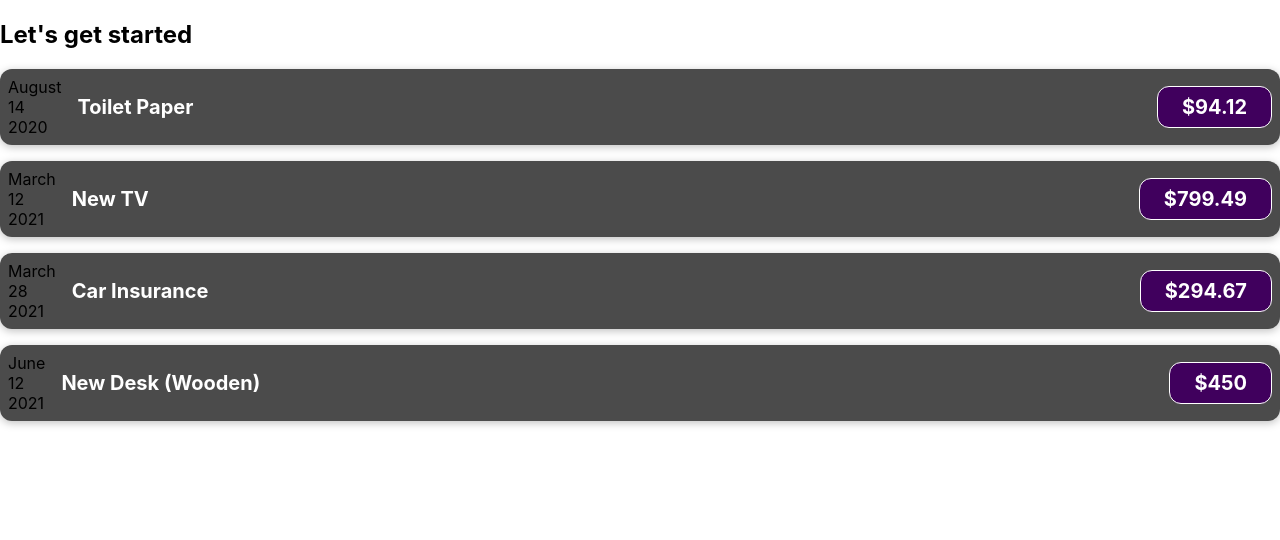
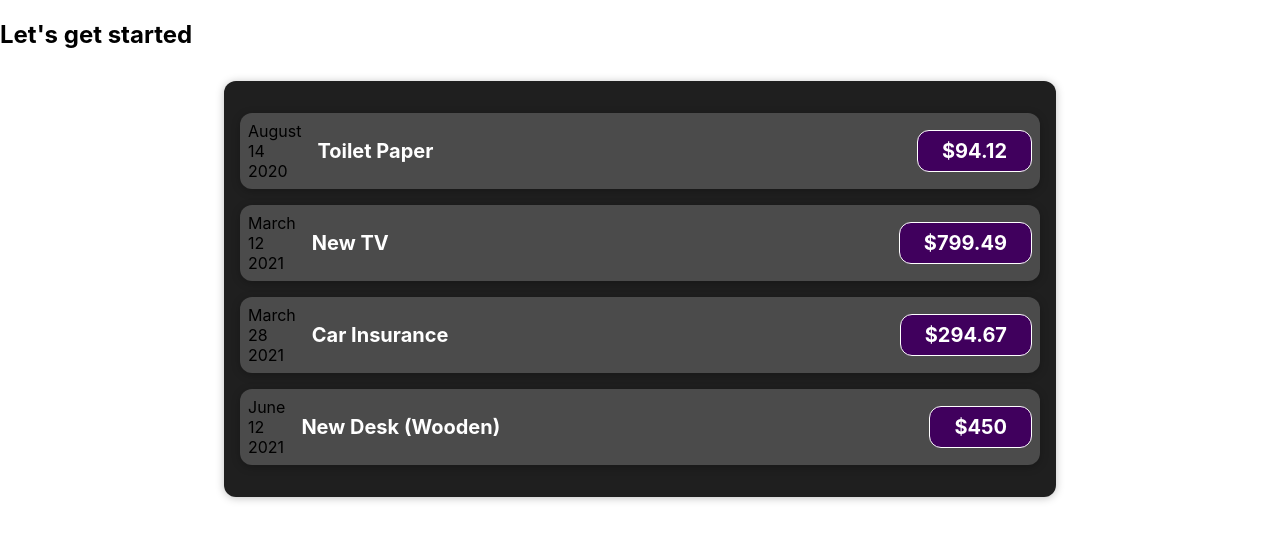
Before and after one commit to johnpitchko/react-complete-guide, a React (Create React App) app: page / in a window 1280 px wide. Shown: the top 540 px of the page. Built offline with nearby package versions, Linux system fonts and the light colour scheme.

Commit message:
Complete 39 / assignment 1

```diff
--- a/src/App.js
+++ b/src/App.js
@@ -1,6 +1,6 @@
 import "./App.css";
+import Expenses from './components/Expenses';
 
-import ExpenseItem from "./components/ExpenseItem.js";
 const expenses = [
   {
     id: "e1",
@@ -27,26 +27,7 @@
   return (
     <div>
       <h2>Let's get started</h2>
-      <ExpenseItem
-        title={expenses[0].title}
-        amount={expenses[0].amount}
-        date={expenses[0].date}
-      ></ExpenseItem>
-      <ExpenseItem
-        title={expenses[1].title}
-        amount={expenses[1].amount}
-        date={expenses[1].date}
-      ></ExpenseItem>
-      <ExpenseItem
-        title={expenses[2].title}
-        amount={expenses[2].amount}
-        date={expenses[2].date}
-      ></ExpenseItem>
-      <ExpenseItem
-        title={expenses[3].title}
-        amount={expenses[3].amount}
-        date={expenses[3].date}
-      ></ExpenseItem>
+    <Expenses expenses={expenses} />
     </div>
   );
 }
--- /dev/null
+++ b/src/components/ExpenseDate.css
@@ -0,0 +1,26 @@
+.expense-date {
+  display: flex;
+  flex-direction: column;
+  width: 5.5rem;
+  height: 5.5rem;
+  border: 1px solid #ececec;
+  background-color: #2a2a2a;
+  color: white;
+  border-radius: 12px;
+  align-items: center;
+  justify-content: center;
+}
+
+.expense-date__month {
+  font-size: 0.75rem;
+  font-weight: bold;
+}
+
+.expense-date__year {
+  font-size: 0.75rem;
+}
+
+.expense-date__day {
+  font-size: 1.5rem;
+  font-weight: bold;
+}
--- /dev/null
+++ b/src/components/ExpenseDate.js
@@ -0,0 +1,17 @@
+import './ExpenseItem.css';
+
+function ExpenseDate(props) {
+  const month = props.date.toLocaleString("en-CA", { month: "long" });
+  const day = props.date.toLocaleString("en-CA", { day: "2-digit" });
+  const year = props.date.getFullYear();
+
+  return (
+    <div className="expense-date">
+      <div className="expense-date__month">{month}</div>
+      <div className="expense-date__day">{day}</div>
+      <div className="expense-date__year">{year}</div>
+    </div>
+  );
+}
+
+export default ExpenseDate;
--- a/src/components/ExpenseItem.js
+++ b/src/components/ExpenseItem.js
@@ -1,17 +1,10 @@
 import './ExpenseItem.css'
+import ExpenseDate from './ExpenseDate';
 
 function ExpenseItem(props) {
-  const month = props.date.toLocaleString('en-CA', {month: 'long'});
-  const day = props.date.toLocaleString('en-CA', { day: '2-digit' });
-  const year = props.date.getFullYear();
-
   return (
     <div className='expense-item'>
-      <div>
-        <div>{month}</div>
-        <div>{day}</div>
-        <div>{year}</div>
-      </div>
+      <ExpenseDate date={props.date} />
       <div className='expense-item__description'>
         <h2>{props.title}</h2>
         <div className='expense-item__price'>${props.amount}</div>
--- /dev/null
+++ b/src/components/Expenses.css
@@ -0,0 +1,9 @@
+.expenses {
+  padding: 1rem;
+  background-color: rgb(31, 31, 31);
+  margin: 2rem auto;
+  width: 50rem;
+  max-width: 95%;
+  border-radius: 12px;
+  box-shadow: 0 1px 8px rgba(0, 0, 0, 0.25);
+}
--- /dev/null
+++ b/src/components/Expenses.js
@@ -0,0 +1,31 @@
+import ExpenseItem from "./ExpenseItem.js";
+import './Expenses.css'
+
+function Expenses(props) {
+  return (
+    <div className="expenses">
+      <ExpenseItem
+        title={props.expenses[0].title}
+        amount={props.expenses[0].amount}
+        date={props.expenses[0].date}
+      />
+      <ExpenseItem
+        title={props.expenses[1].title}
+        amount={props.expenses[1].amount}
+        date={props.expenses[1].date}
+      />
+      <ExpenseItem
+        title={props.expenses[2].title}
+        amount={props.expenses[2].amount}
+        date={props.expenses[2].date}
+      />
+      <ExpenseItem
+        title={props.expenses[3].title}
+        amount={props.expenses[3].amount}
+        date={props.expenses[3].date}
+      />
+    </div>
+  );
+}
+
+export default Expenses;
```
